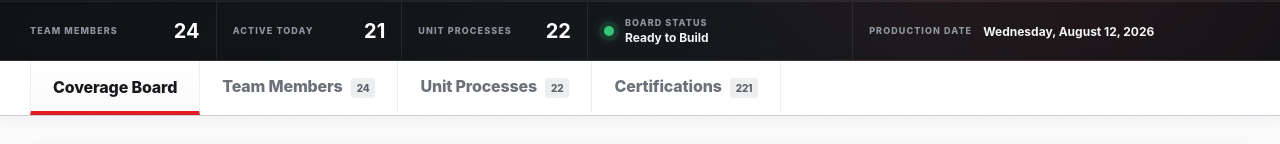
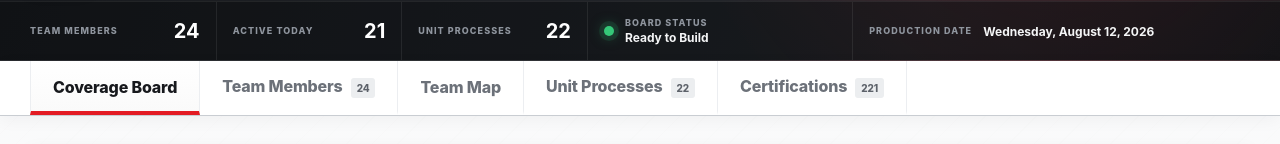
Before and after one commit to brianreyna03-dev/tacoma, a React (Vite) app: page / in a window 1280 px wide. Shown: the part 121-265 px from the top of the page. Built offline with nearby package versions, Linux system fonts and the light colour scheme; no server answers; the database is empty.

Commit message:
Update Tabs.jsx

```diff
--- a/src/components/Tabs.jsx
+++ b/src/components/Tabs.jsx
@@ -1,6 +1,7 @@
 const items = [
   { id: "board", label: "Coverage Board", shortLabel: "Board" },
   { id: "team", label: "Team Members", shortLabel: "Team" },
+  { id: "map", label: "Team Map", shortLabel: "Map" },
   { id: "stations", label: "Unit Processes", shortLabel: "Processes" },
   { id: "coverage", label: "Certifications", shortLabel: "Certs" },
 ];
```
